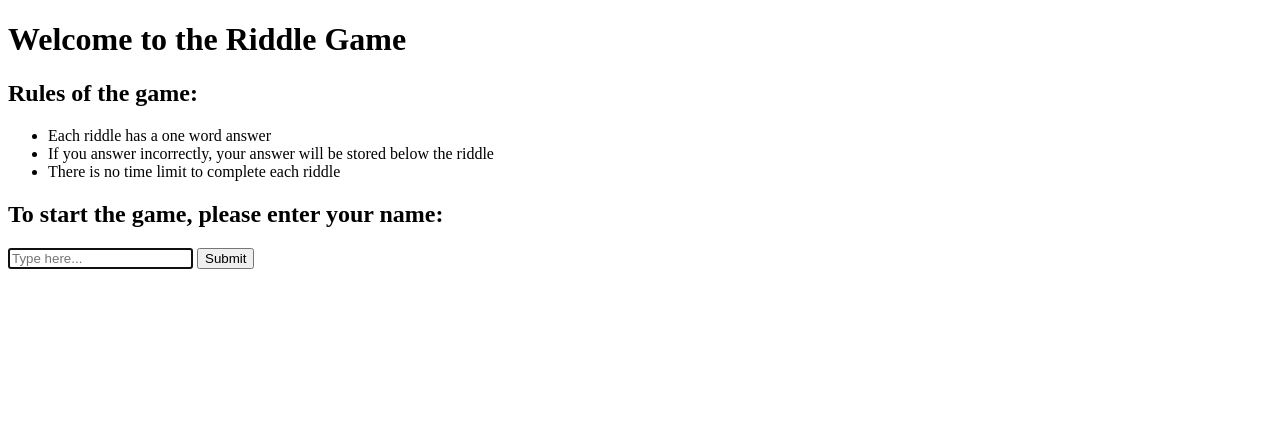
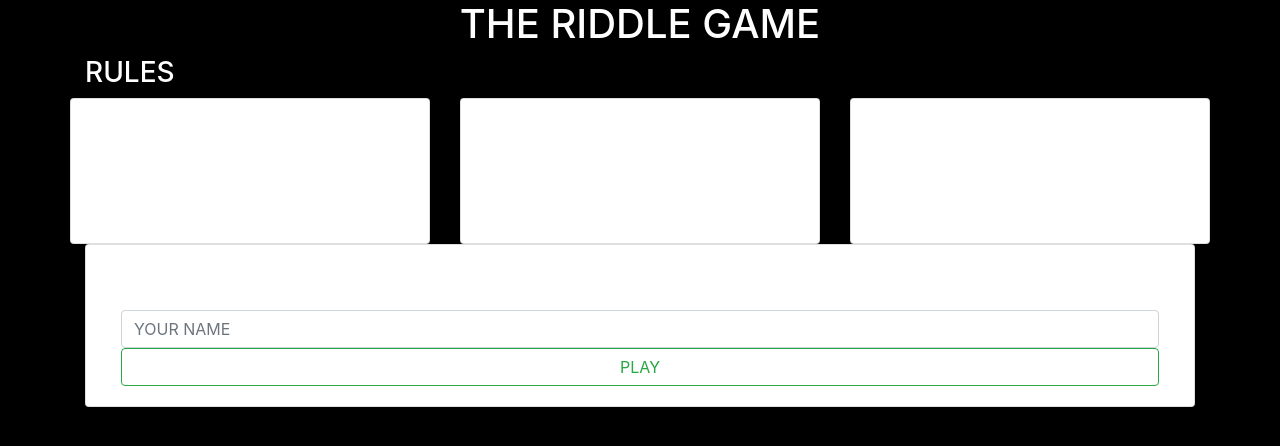
Before and after one commit to george5793/riddle-game, a Flask app: page / in a window 1280 px wide. Shown: the top 446 px of the page. Run offline with Flask 2, Linux system fonts and the light colour scheme; some libraries are stand-ins or nearby versions.

Commit message:
Initial deployment

```diff
--- a/data/players.txt
+++ b/data/players.txt
@@ -95,3 +95,7 @@ ewdwde
 dawawd
 gdeerg
 erfreferfer
+George
+Izzy
+george
+barry
--- a/run.py
+++ b/run.py
@@ -50,8 +50,9 @@ def riddles(player_name):
         if player_answer.lower() == 'quit':
             return render_template("high_scores.html")
 
-        if player_answer.lower() == riddles[riddle_number]["solution"]:
+        elif player_answer.lower() == riddles[riddle_number]["solution"]:
             riddle_number +=1
+
         else:
             flash("Sorry {0}, that's an incorrect answer. Try again...".format(player_name))
             with open("data/incorrect_answers.csv", "a") as csv_file:
--- /dev/null
+++ b/static/css/style.css
@@ -0,0 +1,7 @@
+body {
+    background-color: black;
+}
+
+.title {
+    font-family: 'Roboto Mono', monospace;
+}
--- /dev/null
+++ b/templates/base.html
@@ -0,0 +1,29 @@
+<!DOCTYPE html>
+<html lang="en">
+
+<head>
+    <meta charset="UTF-8">
+    <meta name="viewport" content="width=device-width, initial-scale=1.0, shrink-to-fit=no">
+    <meta http-equiv="X-UA-Compatible" content="ie=edge">
+    <link rel="stylesheet" href="https://maxcdn.bootstrapcdn.com/bootstrap/4.0.0/css/bootstrap.min.css" integrity="sha384-Gn5384xqQ1aoWXA+058RXPxPg6fy4IWvTNh0E263XmFcJlSAwiGgFAW/dAiS6JXm" crossorigin="anonymous">
+    <link href="https://fonts.googleapis.com/css?family=Roboto+Mono" rel="stylesheet">
+    <link rel="stylesheet" href="../static/css/style.css" type="text/css" />
+    <title>THE RIDDLE GAME</title>
+</head>
+
+<body>
+    <div class="container">
+        <div class="row">
+            <div class="col-md-12 text-white text-center">
+                <h1>THE RIDDLE GAME</h1>
+            </div>
+        </div>
+        {% block content %} {% endblock %}
+    </div>
+
+    <script src="https://code.jquery.com/jquery-3.2.1.slim.min.js" integrity="sha384-KJ3o2DKtIkvYIK3UENzmM7KCkRr/rE9/Qpg6aAZGJwFDMVNA/GpGFF93hXpG5KkN" crossorigin="anonymous"></script>
+    <script src="https://cdnjs.cloudflare.com/ajax/libs/popper.js/1.12.9/umd/popper.min.js" integrity="sha384-ApNbgh9B+Y1QKtv3Rn7W3mgPxhU9K/ScQsAP7hUibX39j7fakFPskvXusvfa0b4Q" crossorigin="anonymous"></script>
+    <script src="https://maxcdn.bootstrapcdn.com/bootstrap/4.0.0/js/bootstrap.min.js" integrity="sha384-JZR6Spejh4U02d8jOt6vLEHfe/JQGiRRSQQxSfFWpi1MquVdAyjUar5+76PVCmYl" crossorigin="anonymous"></script>
+</body>
+
+</html>
--- a/templates/index.html
+++ b/templates/index.html
@@ -1,33 +1,60 @@
-<!DOCTYPE html>
-<html>
+{% extends "base.html" %} {% block content %}
+<div class="row">
+    <div class="col-md-12">
+        <h3 class="text-white">RULES</h3>
+    </div>
+</div>
 
-<head>
-    <title>The Riddle Game - Enter Name</title>
-</head>
-
-<body>
-    <div>
-        <div>
-            <h1>Welcome to the Riddle Game</h1>
+<div class="row">
+    <div class="card-deck text-white">
+        <div class="card text-center">
+            <div class="rule-title">
+                <h1>1</h1>
+            </div>
+            <div class="card-body">
+                <p class="card-text">Each riddle has a one word answer</p>
+            </div>
         </div>
-        <div>
-            <h2>Rules of the game:</h2>
-            <ul>
-            <li>Each riddle has a one word answer</li>
-            <li>If you answer incorrectly, your answer will be stored below the riddle</li>
-            <li>There is no time limit to complete each riddle</li>
-            </ul>
+        <div class="card text-center">
+            <div class="rule-title">
+                <h1>2</h1>
+            </div>
+            <div class="card-body">
+                <p class="card-text">If you answer incorrectly, your answer will be stored below the riddle</p>
+            </div>
         </div>
-        <div>
-            <h2>To start the game, please enter your name:</h2>
-        </div>
-        <div>
-            <form method="POST">
-                <input type="text" placeholder="Type here..." name="player_name" id="player_name" autofocus/>
-                <button>Submit</button>
-            </form>
+        <div class="card text-center">
+            <div class="rule-title">
+                <h1>3</h1>
+            </div>
+            <div class="card-body">
+                <p class="card-text">There is no time limit to complete each riddle</p>
+            </div>
         </div>
     </div>
-</body>
+</div>
 
-</html>
+<div class="row">
+    <div class="col-md-12">
+        <div class="card text-center">
+            <div class="card-body">
+                <div class="container">
+                    <div class="row">
+                        <div class="col-md-12 text-center">
+                            <h3 class="card-title text-white">START THE GAME</h3>
+                        </div>
+                    </div>
+                    <div class="row">
+                        <div class="col-md-12">
+                            <form method="POST">
+                                <input type="text" class="form-control" name="player_name" id="player_name" placeholder="YOUR NAME">
+                                <button type="submit" class="col-md-12 btn btn-outline-success btn-block">PLAY</button>
+                            </form>
+                        </div>
+                    </div>
+                </div>
+            </div>
+        </div>
+    </div>
+</div>
+{% endblock %}
```
Also changed, not shown: data/incorrect_answers.csv (+7 -0 lines).
